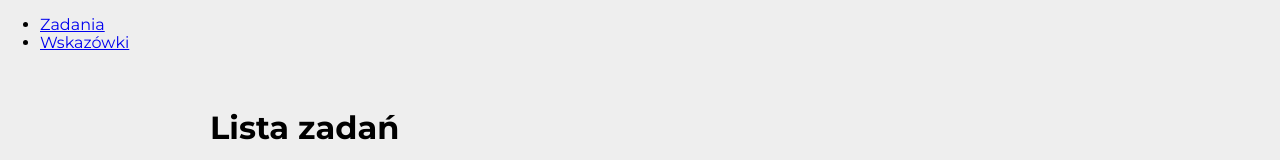
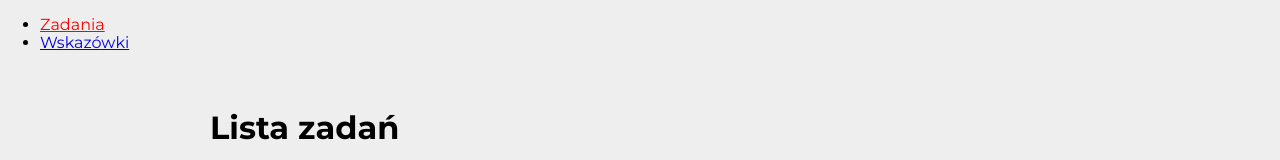
Before and after one commit to KajaKopczynska/todo-list-react, a React (Create React App) app: page /zadania#/zadania in a window 1280 px wide. Shown: the top 160 px of the page. Built offline with nearby package versions, Linux system fonts and the light colour scheme.

Commit message:
StyledNavLink added

```diff
--- a/src/App.js
+++ b/src/App.js
@@ -1,19 +1,18 @@
-import { Link, Route, HashRouter, Switch, Redirect } from "react-router-dom";
+import { Route, HashRouter, Switch, Redirect } from "react-router-dom";
 import TasksPage from "./features/tasks/TasksPage";
 import TaskPage from "./features/tasks/TaskPage";
 import TipsPage from "./features/tips/TipsPage";
-
-
+import { StyledNavLink } from "./styled";
 
 export default () => (
   <HashRouter>
     <nav>
       <ul>
         <li>
-          <Link to="/zadania">Zadania</Link>
+          <StyledNavLink to="/zadania">Zadania</StyledNavLink>
         </li>
         <li>
-          <Link to="/tipy">Wskazówki</Link>
+          <StyledNavLink to="/tipy">Wskazówki</StyledNavLink>
         </li>
       </ul>
       <Switch>
--- /dev/null
+++ b/src/styled.js
@@ -0,0 +1,8 @@
+import { NavLink } from "react-router-dom/cjs/react-router-dom.min";
+import styled from "styled-components";
+
+export const StyledNavLink = styled(NavLink)`
+&.active {
+    color: red;
+}
+`;
```
